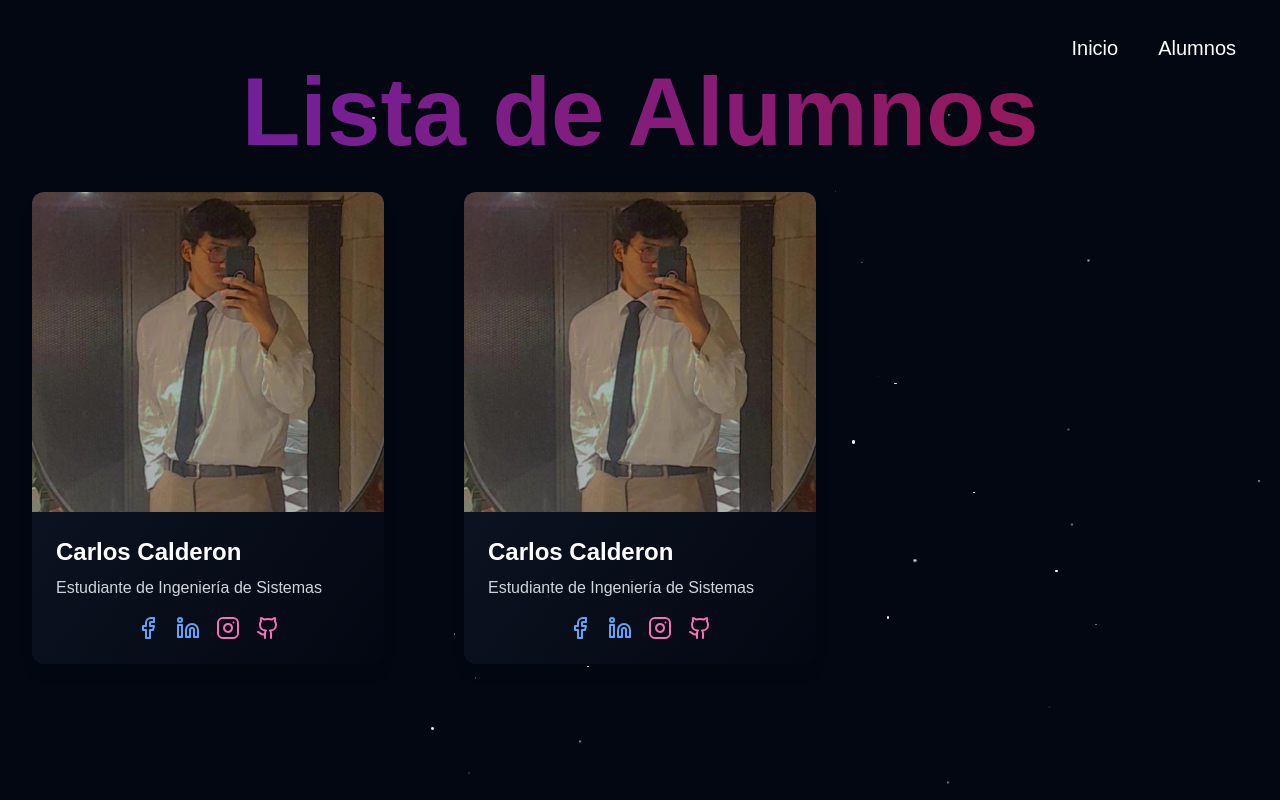
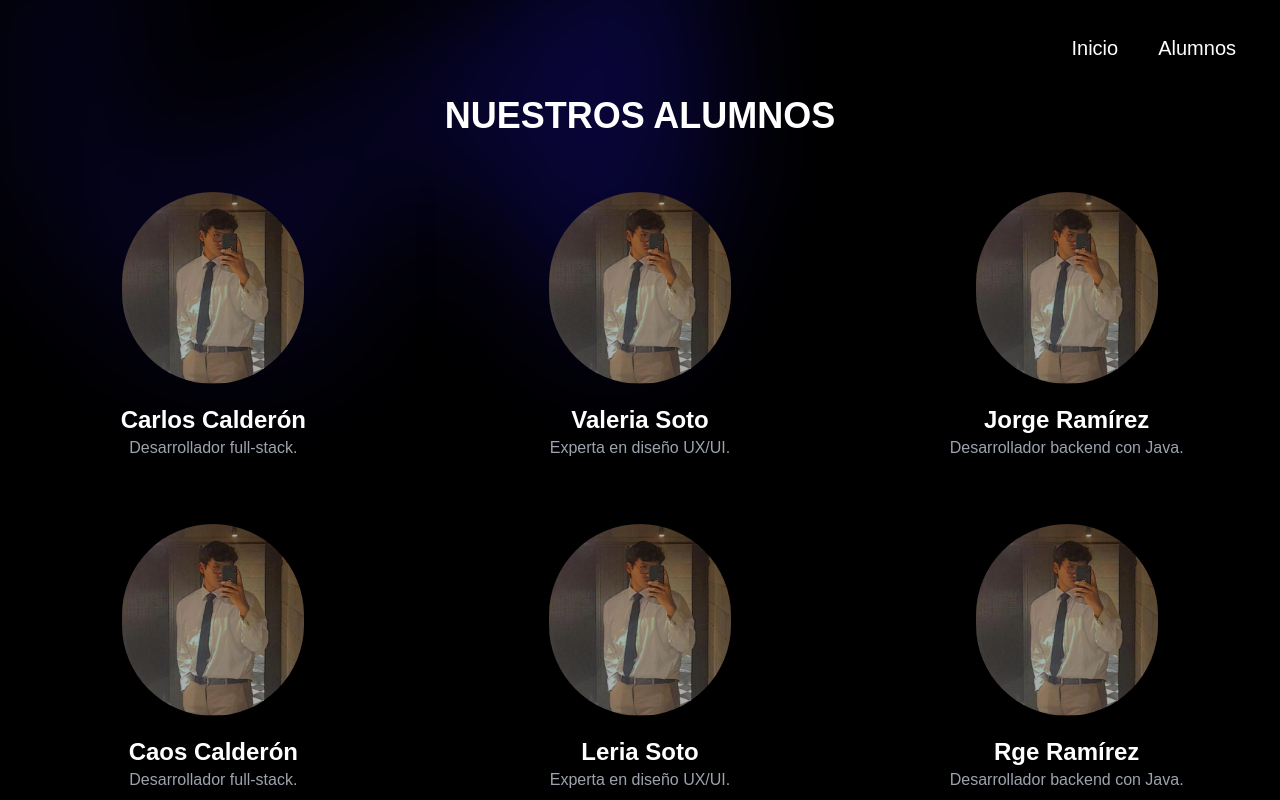
Before and after one commit to Carloscv200313/Curso_Textos, a Next.js app: page /alumnos in a window 1280 px wide. Shown: the top 800 px of the page. Built offline with nearby package versions, Linux system fonts and the light colour scheme.

Commit message:
Prueba V:18

```diff
--- a/app/alumnos/page.tsx
+++ b/app/alumnos/page.tsx
@@ -1,7 +1,7 @@
 import TarjetasAlumnosComponent from "@/components/tarjetas-alumnos";
 export default function Home() {
     return (
-        <div className='bg-slate-700 w-full h-screen'>
+        <div className='bg-transparent w-full h-screen'>
             <TarjetasAlumnosComponent/>
         </div>
     );
--- a/app/layout.tsx
+++ b/app/layout.tsx
@@ -15,7 +15,7 @@ export default function RootLayout({
 }>) {
   return (
     <html lang="en">
-      <body>
+      <body className="bg-black">
         <NavbarDinamico />
         {children}
       </body>
--- a/app/page.tsx
+++ b/app/page.tsx
@@ -1,14 +1,28 @@
-import { CarruselDinamicoComponent } from "@/components/carrusel-dinamico";
+import { TypewriterEffectDemo } from "@/components/titulo_principal";
 
 export default function Home() {
   return (
-    <div className="p-0 m-0">
-      <div className="w-full h-full">
-      <CarruselDinamicoComponent />
+    <div className="min-h-[100vh] flex items-center justify-center" >
+      <div
+        className=" absolute inset-x-0 -top-40 -z-10 transform-gpu overflow-hidden blur-3xl sm:-top-80"
+        aria-hidden="true"
+      >
+        <div
+          className="relative left-[calc(50%-11rem)] aspect-[1155/678] w-[36.125rem] -translate-x-1/2 rotate-[30deg] bg-gradient-to-tr from-[#030303] to-[#2517f5] opacity-30 sm:left-[calc(50%-30rem)] sm:w-[72.1875rem]"
+          style={{
+            clipPath:
+              "polygon(74.1% 44.1%, 100% 61.6%, 97.5% 26.9%, 85.5% 0.1%, 80.7% 2%, 72.5% 32.5%, 60.2% 62.4%, 52.4% 68.1%, 47.5% 58.3%, 45.2% 34.5%, 27.5% 76.7%, 0.1% 64.9%, 17.9% 100%, 27.6% 76.8%, 76.1% 97.7%, 74.1% 44.1%)",
+          }}
+        />
       </div>
-      {/* <div className="w-full h-screen">
-        hola
-      </div>*/ }
+      <div className="w-3/4  flex flex-col h-screen items-center justify-center">
+        <div className="w-5/6 h-1/2">
+          <TypewriterEffectDemo />
+        </div>
+
+      </div>
+
+
     </div>
   );
 }
--- a/components/tarjetas-alumnos.tsx
+++ b/components/tarjetas-alumnos.tsx
@@ -1,118 +1,115 @@
-"use client"
+"use client";
+import { motion } from 'framer-motion';
+import { useRouter } from 'next/navigation';
+import Image from 'next/image';
 
-import { motion } from 'framer-motion'
-import { useRouter } from 'next/navigation'
-import { Facebook, Linkedin, Instagram, Github } from 'lucide-react'
-import Image from 'next/image';
-const alumnos = [
-  {
-    id: "Carlos-Calderon",
-    nombre: "Carlos Calderon",
-    foto: "/alumnos/carlos_calderon/foto.png",
-    descripcionBreve: "Estudiante de Ingeniería de Sistemas",
-    redes: {
-      facebook: "https://www.facebook.com/profile.php?id=100070618440202",
-      linkedin: "https://www.linkedin.com/in/carlos-sebastian-calderon-vega-0a2586285/",
-      instagram: "https://www.instagram.com/cscv200313/",
-      gitHub: "https://github.com/Carloscv200313"
+interface Student {
+  name: string;
+  description: string;
+  image: string;
+}
 
+const students: Student[] = [
+  { name: "Carlos Calderón", description: "Desarrollador full-stack.", image: "/alumnos/carlos_calderon/foto.png" },
+  { name: "Valeria Soto", description: "Experta en diseño UX/UI.", image: "/alumnos/carlos_calderon/foto.png" },
+  { name: "Jorge Ramírez", description: "Desarrollador backend con Java.", image: "/alumnos/carlos_calderon/foto.png" },
+  { name: "Caos Calderón", description: "Desarrollador full-stack.", image: "/alumnos/carlos_calderon/foto.png" },
+  { name: "Leria Soto", description: "Experta en diseño UX/UI.", image: "/alumnos/carlos_calderon/foto.png" },
+  { name: "Rge Ramírez", description: "Desarrollador backend con Java.", image: "/alumnos/carlos_calderon/foto.png" },
+  { name: "Carlos Calderón", description: "Desarrollador full-stack.", image: "/alumnos/carlos_calderon/foto.png" },
+  { name: "Valeria Soto", description: "Experta en diseño UX/UI.", image: "/alumnos/carlos_calderon/foto.png" },
+  { name: "Jorge Ramírez", description: "Desarrollador backend con Java.", image: "/alumnos/carlos_calderon/foto.png" },
+];
+
+const container = {
+  hidden: { opacity: 0, y: 50 },
+  visible: (i = 1) => ({
+    opacity: 1,
+    y: 0,
+    transition: {
+      delayChildren: i * 0.3,
+      staggerChildren: 0.3,
+    },
+  }),
+};
+
+const item = {
+  hidden: { opacity: 0, y: 50 },
+  visible: {
+    opacity: 1,
+    y: 0,
+    transition: {
+      duration: 0.8, // Animación lenta
     },
   },
-  {
-    id: "Carlos-Calderon",
-    nombre: "Carlos Calderon",
-    foto: "/alumnos/carlos_calderon/foto.png",
-    descripcionBreve: "Estudiante de Ingeniería de Sistemas",
-    redes: {
-      facebook: "https://www.facebook.com/profile.php?id=100070618440202",
-      linkedin: "https://www.linkedin.com/in/carlos-sebastian-calderon-vega-0a2586285/",
-      instagram: "https://www.instagram.com/cscv200313/",
-      gitHub: "https://github.com/Carloscv200313"
-
-    },
-  },
-]
+};
 
 export default function TarjetasAlumnosComponent() {
-  const router = useRouter()
+  const router = useRouter();
+  const handleNavigation = (path: string) => {
+    router.push(path); // Redirige a la ruta especificada
+  };
 
   return (
-    <div className="min-h-screen bg-gray-950 p-8 relative overflow-hidden ">
-      {/* Destellos blancos */}
-      {[...Array(50)].map((_, i) => (
-        <motion.div
-          key={i}
-          className="absolute bg-white rounded-full"
+    <div>
+      {/* Fondo con destellos blancos */}
+      <div
+        className="absolute inset-x-0 -top-40 -z-10 transform-gpu overflow-hidden blur-3xl sm:-top-80"
+        aria-hidden="true"
+      >
+        <div
+          className="relative left-[calc(50%-11rem)] aspect-[1155/678] w-[36.125rem] -translate-x-1/2 rotate-[30deg] bg-gradient-to-tr from-[#030303] to-[#2517f5] opacity-30 sm:left-[calc(50%-30rem)] sm:w-[72.1875rem]"
           style={{
-            width: Math.random() * 3 + 1,
-            height: Math.random() * 3 + 1,
-            top: `${Math.random() * 100}%`,
-            left: `${Math.random() * 100}%`,
-          }}
-          animate={{
-            opacity: [0, 1, 0],
-            scale: [0, 1, 0],
-          }}
-          transition={{
-            duration: Math.random() * 2 + 1,
-            repeat: Infinity,
-            repeatType: "loop",
-            ease: "easeInOut",
+            clipPath:
+              "polygon(74.1% 44.1%, 100% 61.6%, 97.5% 26.9%, 85.5% 0.1%, 80.7% 2%, 72.5% 32.5%, 60.2% 62.4%, 52.4% 68.1%, 47.5% 58.3%, 45.2% 34.5%, 27.5% 76.7%, 0.1% 64.9%, 17.9% 100%, 27.6% 76.8%, 76.1% 97.7%, 74.1% 44.1%)",
           }}
         />
-      ))}
+      </div>
 
+      <div className="flex flex-col items-center justify-center min-h-screen pt-24">
+        {/* Título con animación */}
         <motion.h1
-        className="m-10 text-4xl font-extrabold text-transparent bg-clip-text bg-gradient-to-r from-purple-800 to-pink-800 xl:m-8 text-center relative -z-0 xl:text-8xl"
           initial={{ opacity: 0, y: -50 }}
           animate={{ opacity: 1, y: 0 }}
-        transition={{ duration: 0.8, ease: "easeOut" }}
+          transition={{ duration: 1.5 }} // Animación lenta
+          className="text-4xl font-bold text-center mb-10 text-white"
         >
-        Lista de Alumnos
+          NUESTROS ALUMNOS
         </motion.h1>
 
-      <div className="grid grid-cols-1 md:grid-cols-2 lg:grid-cols-3 gap-20 relative ">
-        {alumnos.map((alumno) => (
+        {/* Contenedor de la lista de alumnos */}
         <motion.div
-            key={alumno.id}
-            whileHover={{ scale: 1.05, rotateY: 5 }}
-            whileTap={{ scale: 0.95 }}
-            className="p-0 m-0 bg-gradient-to-br from-gray-900 to-gray-950 rounded-xl overflow-hidden shadow-lg cursor-pointer transform perspective-1000"
-
+          className="w-full flex flex-wrap justify-center"
+          initial="hidden"
+          whileInView="visible"
+          viewport={{ once: true, amount: 0.2 }} // Activa la animación cuando esté el 20% visible
+          variants={container}
         >
-            <div className="relative w-full h-auto " onClick={() => router.push(`/alumnos/${alumno.id}`)}>
+          {students.map((student, index) => (
+            <motion.div
+              key={student.name}
+              className="w-full sm:w-1/2 lg:w-1/3 p-4 flex flex-col items-center justify-center mb-8 bg-transparent rounded-lg shadow-lg cursor-pointer"
+              custom={index}
+              variants={item}
+              onClick={() => handleNavigation('/alumnos/Carlos-Calderon')}
+            >
+              {/* Imagen del alumno */}
               <Image
-                width={10000}
-                height={500}
-                src={alumno.foto}
-                alt={alumno.nombre}
-                className="w-full h-80 object-cover"
+                src={student.image}
+                width="1000"
+                height="1000"
+                alt={student.name}
+                className="w-auto h-48 rounded-full mb-5 object-cover"
               />
-              <div className="absolute inset-0 bg-black bg-opacity-40 flex items-center justify-center opacity-0 hover:opacity-100 transition-opacity duration-300">
-                <p className="text-white text-lg font-semibold">Ver perfil</p>
-              </div>
-            </div>
-            <div className="p-6">
-              <h2 className="text-2xl font-bold text-white mb-2">{alumno.nombre}</h2>
-              <p className="text-gray-300 mb-4">{alumno.descripcionBreve}</p>
-              <div className="flex justify-center space-x-4">
-                <a href={alumno.redes.facebook} target="_blank" rel="noopener noreferrer" className="text-blue-400 hover:text-blue-300 transition-colors duration-200">
-                  <Facebook size={24} />
-                </a>
-                <a href={alumno.redes.linkedin} target="_blank" rel="noopener noreferrer" className="text-blue-400 hover:text-blue-300 transition-colors duration-200">
-                  <Linkedin size={24} />
-                </a>
-                <a href={alumno.redes.instagram} target="_blank" rel="noopener noreferrer" className="text-pink-400 hover:text-pink-300 transition-colors duration-200">
-                  <Instagram size={24} />
-                </a>
-                <a href={alumno.redes.gitHub} target="_blank" rel="noopener noreferrer" className="text-pink-400 hover:text-pink-300 transition-colors duration-200">
-                  < Github size={24} />
-                </a>
-              </div>
+              {/* Nombre y descripción */}
+              <div className="text-center">
+                <h2 className="text-2xl font-bold text-white">{student.name}</h2>
+                <p className="text-gray-400">{student.description}</p>
               </div>
             </motion.div>
           ))}
+        </motion.div>
       </div>
     </div>
-  )
+  );
 }
--- /dev/null
+++ b/components/titulo_principal.tsx
@@ -0,0 +1,39 @@
+"use client";
+import { TypewriterEffect } from "./ui/typewriter-effect";
+
+export function TypewriterEffectDemo() {
+    const words = [
+        {
+            text: "Bienvenido",
+
+
+        },
+        {
+            text: "a",
+
+        },
+        {
+            text: "nuestra",
+
+        },
+        {
+            text: "Pagina",
+            className: "text-indigo-500 dark:text-indigo-500",
+        },
+        {
+            text: "de",
+            className: "text-indigo-500 dark:text-indigo-500",
+        },
+        {
+            text: "Recuerdos",
+            className: "text-indigo-500 dark:text-indigo-500",
+        },
+
+
+    ];
+    return (
+        <div className="flex flex-col items-start justify-start h-[50rem] md:h-[10rem]">
+            <TypewriterEffect words={words} />
+        </div>
+    );
+}
--- a/package.json
+++ b/package.json
@@ -11,13 +11,14 @@
   "dependencies": {
     "class-variance-authority": "^0.7.0",
     "clsx": "^2.1.1",
-    "framer-motion": "^11.11.8",
+    "framer-motion": "^11.11.9",
     "lucide-react": "^0.447.0",
     "next": "14.2.14",
     "react": "^18",
     "react-dom": "^18",
+    "simplex-noise": "^4.0.3",
     "styled-components": "^6.1.13",
-    "tailwind-merge": "^2.5.3",
+    "tailwind-merge": "^2.5.4",
     "tailwindcss-animate": "^1.0.7"
   },
   "devDependencies": {
```
Also changed, not shown: components/navbar-dinamico.tsx (+1 -9 lines), 1 other file (tests, documents, lock files or other folders). Lines whose indentation alone changed are shown as unchanged.
